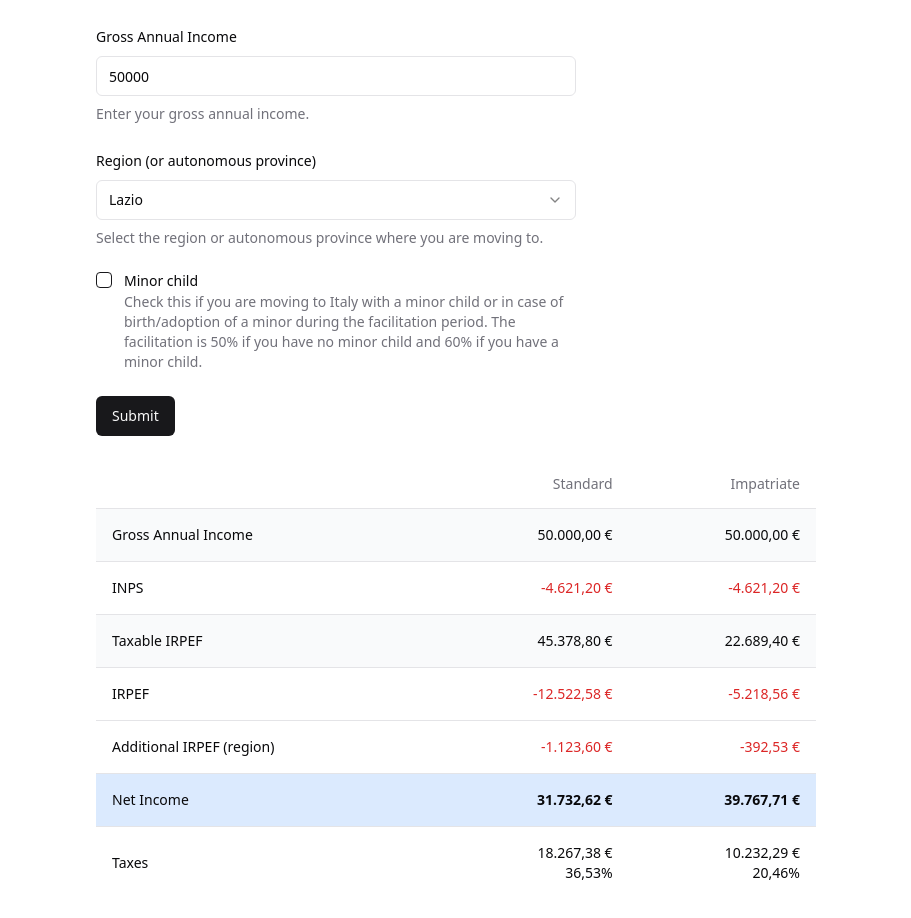
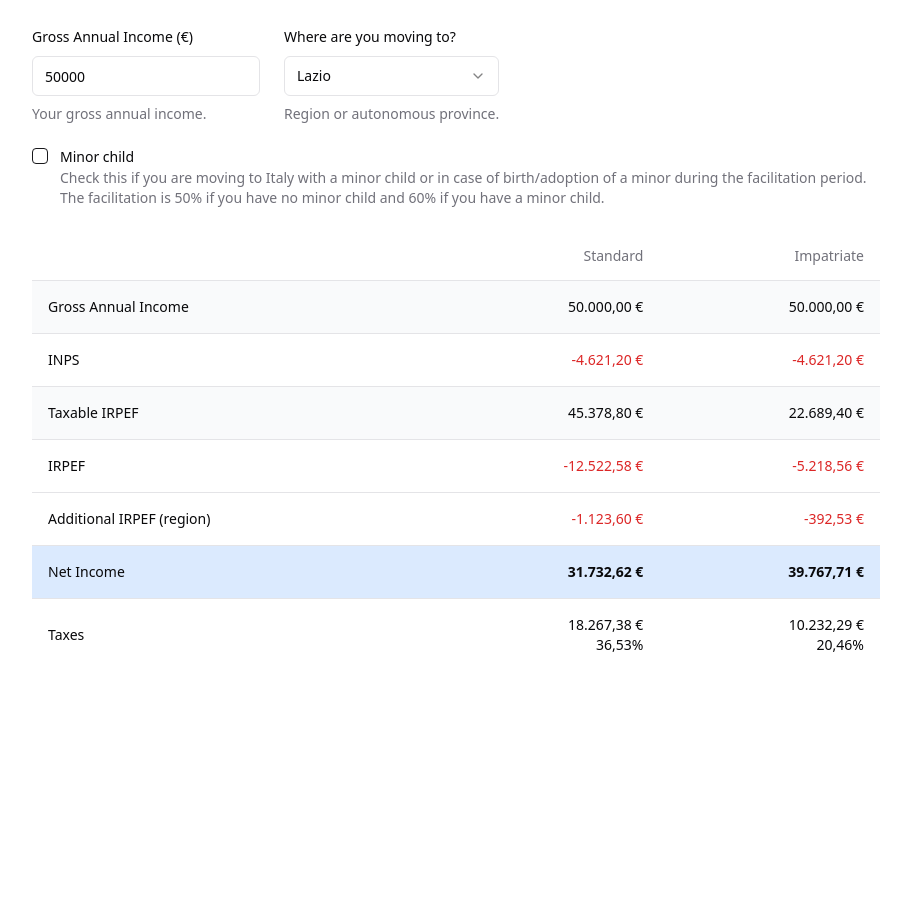
Before and after one commit to LucaDiba/rientro-cervelli, a React (Vite) app: page / in a window 1280 px wide. Shown: the top 918 px of the page, without its empty margins (184-1095 px from the left). After the commit the page ends 800 px from the top, so only its background shows below. Built offline with nearby package versions, Linux system fonts and the light colour scheme.

Commit message:
Minor UI/UX improvements

```diff
--- a/src/App.tsx
+++ b/src/App.tsx
@@ -2,7 +2,7 @@ import { Calculator } from "@/components/calculator";
 
 function App() {
   return (
-    <div className="p-6 max-w-3xl mx-auto">
+    <div className="p-6 max-w-4xl mx-auto">
       <Calculator />
     </div>
   );
--- a/src/components/calculator.tsx
+++ b/src/components/calculator.tsx
@@ -4,7 +4,6 @@ import { zodResolver } from "@hookform/resolvers/zod";
 import { useForm } from "react-hook-form";
 import { z } from "zod";
 
-import { Button } from "@/components/ui/button";
 import { Checkbox } from "@/components/ui/checkbox";
 import {
   Form,
@@ -60,14 +59,14 @@ export function Calculator() {
       <Form {...form}>
         <form
           onSubmit={form.handleSubmit(onSubmit)}
-          className="w-2/3 space-y-6"
+          className="flex flex-row flex-wrap items-start gap-6"
         >
           <FormField
             control={form.control}
             name="grossAnnualIncome"
             render={({ field }) => (
               <FormItem>
-                <FormLabel>Gross Annual Income</FormLabel>
+                <FormLabel>Gross Annual Income (€)</FormLabel>
                 <FormControl>
                   <Input
                     type="number"
@@ -75,9 +74,7 @@ export function Calculator() {
                     onChange={(e) => field.onChange(Number(e.target.value))}
                   />
                 </FormControl>
-                <FormDescription>
-                  Enter your gross annual income.
-                </FormDescription>
+                <FormDescription>Your gross annual income.</FormDescription>
                 <FormMessage />
               </FormItem>
             )}
@@ -87,7 +84,7 @@ export function Calculator() {
             name="region"
             render={({ field }) => (
               <FormItem>
-                <FormLabel>Region (or autonomous province)</FormLabel>
+                <FormLabel>Where are you moving to?</FormLabel>
                 <Select
                   onValueChange={field.onChange}
                   defaultValue={field.value}
@@ -108,8 +105,7 @@ export function Calculator() {
                   </SelectContent>
                 </Select>
                 <FormDescription>
-                  Select the region or autonomous province where you are moving
-                  to.
+                  Region or autonomous province.
                 </FormDescription>
                 <FormMessage />
               </FormItem>
@@ -138,7 +134,6 @@ export function Calculator() {
               </FormItem>
             )}
           />
-          <Button type="submit">Submit</Button>
         </form>
       </Form>
       {results && <ResultsTable results={results} />}
```
